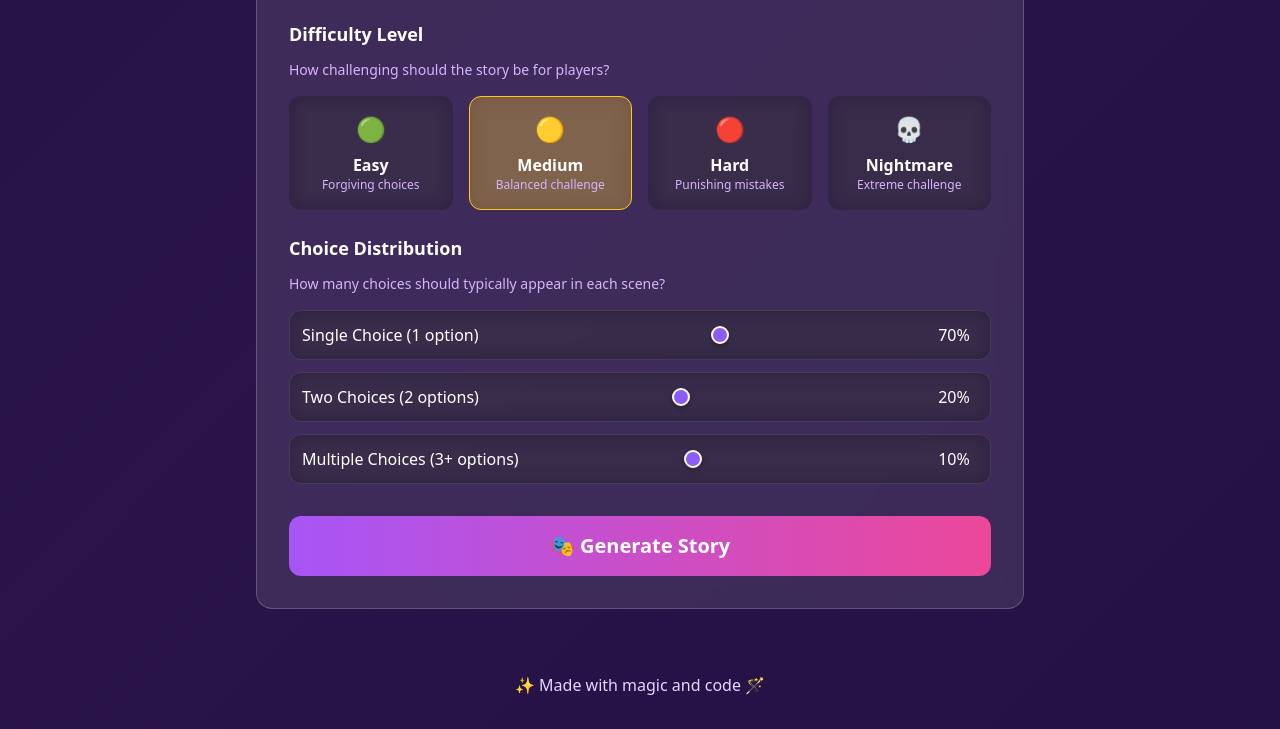
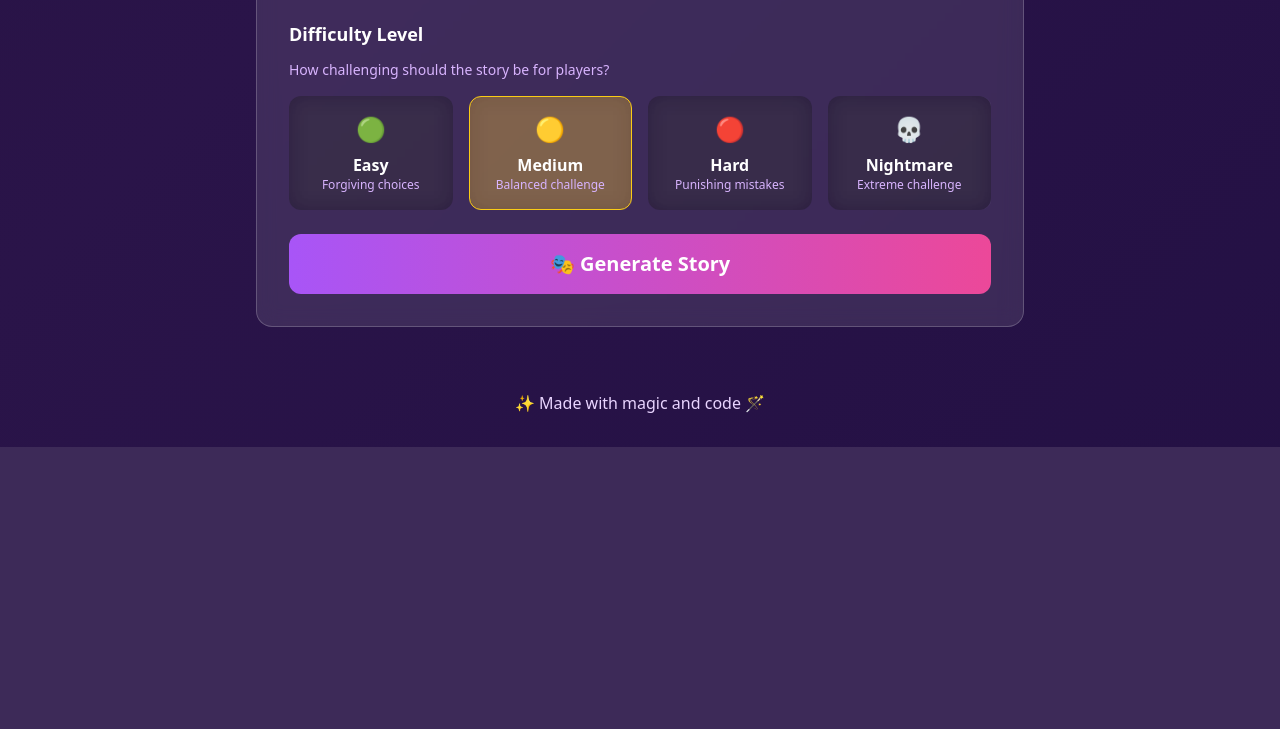
Before and after one commit to MahammadNuriyev62/storytree.ai.app, a FastAPI app: page /create in a window 1280 px wide. Shown: the part 1009-1738 px from the top of the page. After the commit the page ends 1456 px from the top, so only its background shows below. Run offline with FastAPI, Linux system fonts and the light colour scheme; some libraries are stand-ins or nearby versions.

Commit message:
flexible n_choices decided by LLM

```diff
--- a/api.py
+++ b/api.py
@@ -28,12 +28,8 @@ async def create_story(data: CreateStory):
         heavy_weight_chatbot,
         data.description,
     )
-    choices_weights = {
-        **{k: v for k, v in data.choices_weights},
-    }
     with Session(engine) as session:
         story = Story(
-            choices_weights=choices_weights,  # Using string keys for JSON
             # root_scene=scene1 # Link the root scene
             title=story_metadata["title"],
             description=story_metadata["description"],
--- a/db_models.py
+++ b/db_models.py
@@ -27,7 +27,6 @@ class Story(SQLModel, table=True):
     main_characters: List[Character] = Field(sa_column=Column(JSON))
     characters: List[Character] = Field(sa_column=Column(JSON))
     worldview: Dict[str, str] = Field(sa_column=Column(JSON))
-    choices_weights: Dict[int, float] = Field(sa_column=Column(JSON))
 
     scenes: List["Scene"] = Relationship(
         back_populates="story",
--- a/templates/create.html
+++ b/templates/create.html
@@ -178,60 +178,6 @@
       </div>
     </div>
 
-    <!-- Choice Weights -->
-    <div class="mb-8">
-      <label class="block text-lg font-semibold mb-3"
-        >Choice Distribution</label
-      >
-      <p class="text-sm text-purple-300 mb-4">
-        How many choices should typically appear in each scene?
-      </p>
-      <div class="space-y-3">
-        <div
-          class="flex items-center justify-between dark-glass p-3 rounded-xl"
-        >
-          <span>Single Choice (1 option)</span>
-          <input
-            type="range"
-            id="weight-1"
-            min="0"
-            max="100"
-            value="70"
-            class="w-24"
-          />
-          <span id="weight-1-val" class="w-12 text-center">70%</span>
-        </div>
-        <div
-          class="flex items-center justify-between dark-glass p-3 rounded-xl"
-        >
-          <span>Two Choices (2 options)</span>
-          <input
-            type="range"
-            id="weight-2"
-            min="0"
-            max="100"
-            value="20"
-            class="w-24"
-          />
-          <span id="weight-2-val" class="w-12 text-center">20%</span>
-        </div>
-        <div
-          class="flex items-center justify-between dark-glass p-3 rounded-xl"
-        >
-          <span>Multiple Choices (3+ options)</span>
-          <input
-            type="range"
-            id="weight-3"
-            min="0"
-            max="100"
-            value="10"
-            class="w-24"
-          />
-          <span id="weight-3-val" class="w-12 text-center">10%</span>
-        </div>
-      </div>
-    </div>
-
     <!-- Generate Button -->
     <button
       type="submit"
@@ -272,35 +218,6 @@
     { percent: 80, text: "📝 Writing the opening scene..." },
     { percent: 100, text: "✨ Adding final touches..." },
   ];
-
-  // Weight sliders
-  const weight1 = document.getElementById("weight-1");
-  const weight2 = document.getElementById("weight-2");
-  const weight3 = document.getElementById("weight-3");
-  const weight1Val = document.getElementById("weight-1-val");
-  const weight2Val = document.getElementById("weight-2-val");
-  const weight3Val = document.getElementById("weight-3-val");
-
-  // Update weight displays and normalize
-  function updateWeights() {
-    const total =
-      parseInt(weight1.value) +
-      parseInt(weight2.value) +
-      parseInt(weight3.value);
-    if (total > 0) {
-      const w1 = Math.round((parseInt(weight1.value) / total) * 100);
-      const w2 = Math.round((parseInt(weight2.value) / total) * 100);
-      const w3 = 100 - w1 - w2;
-
-      weight1Val.textContent = w1 + "%";
-      weight2Val.textContent = w2 + "%";
-      weight3Val.textContent = w3 + "%";
-    }
-  }
-
-  weight1.addEventListener("input", updateWeights);
-  weight2.addEventListener("input", updateWeights);
-  weight3.addEventListener("input", updateWeights);
 
   // Quick actions
   document
@@ -343,23 +260,10 @@
       };
       const difficulty = difficultyMap[difficultyString] || 0.3;
 
-      // Calculate normalized weights
-      const w1 = parseInt(weight1.value);
-      const w2 = parseInt(weight2.value);
-      const w3 = parseInt(weight3.value);
-      const total = w1 + w2 + w3;
-
-      const choicesWeights = [
-        [1, w1 / total],
-        [2, w2 / total],
-        [3, w3 / total],
-      ];
-
       const payload = {
         description: description,
         n_scenes: nScenes,
         difficulty: difficulty,
-        choices_weights: choicesWeights,
       };
 
       // Show progress
@@ -416,8 +320,5 @@
     document.getElementById("story-form").style.display = "block";
     document.getElementById("generation-progress").classList.add("hidden");
   }
-
-  // Initialize weights
-  updateWeights();
 </script>
 {% endblock %}
```
Also changed, not shown: generate.py (+14 -16 lines), models.py (+1 -7 lines), README.md.
